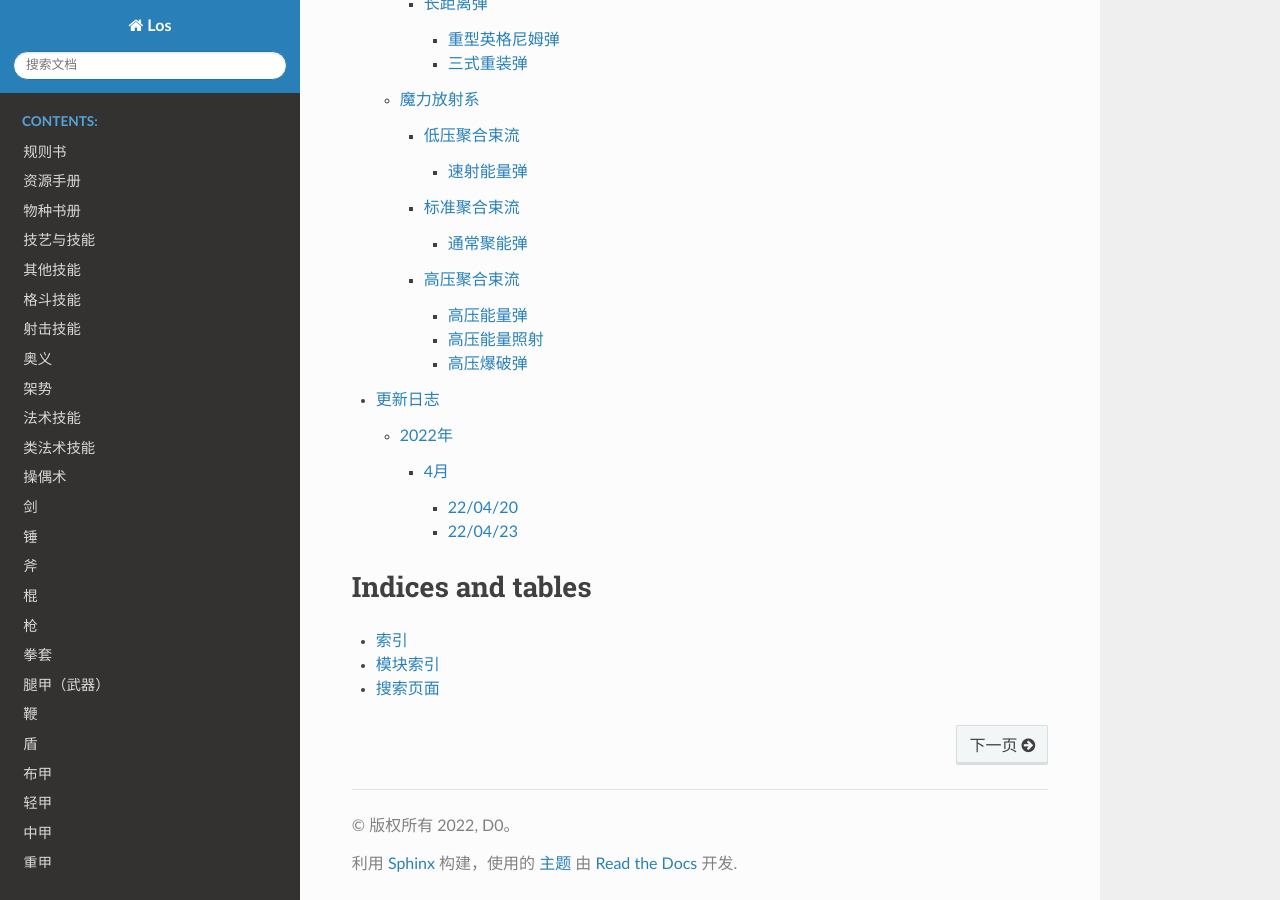
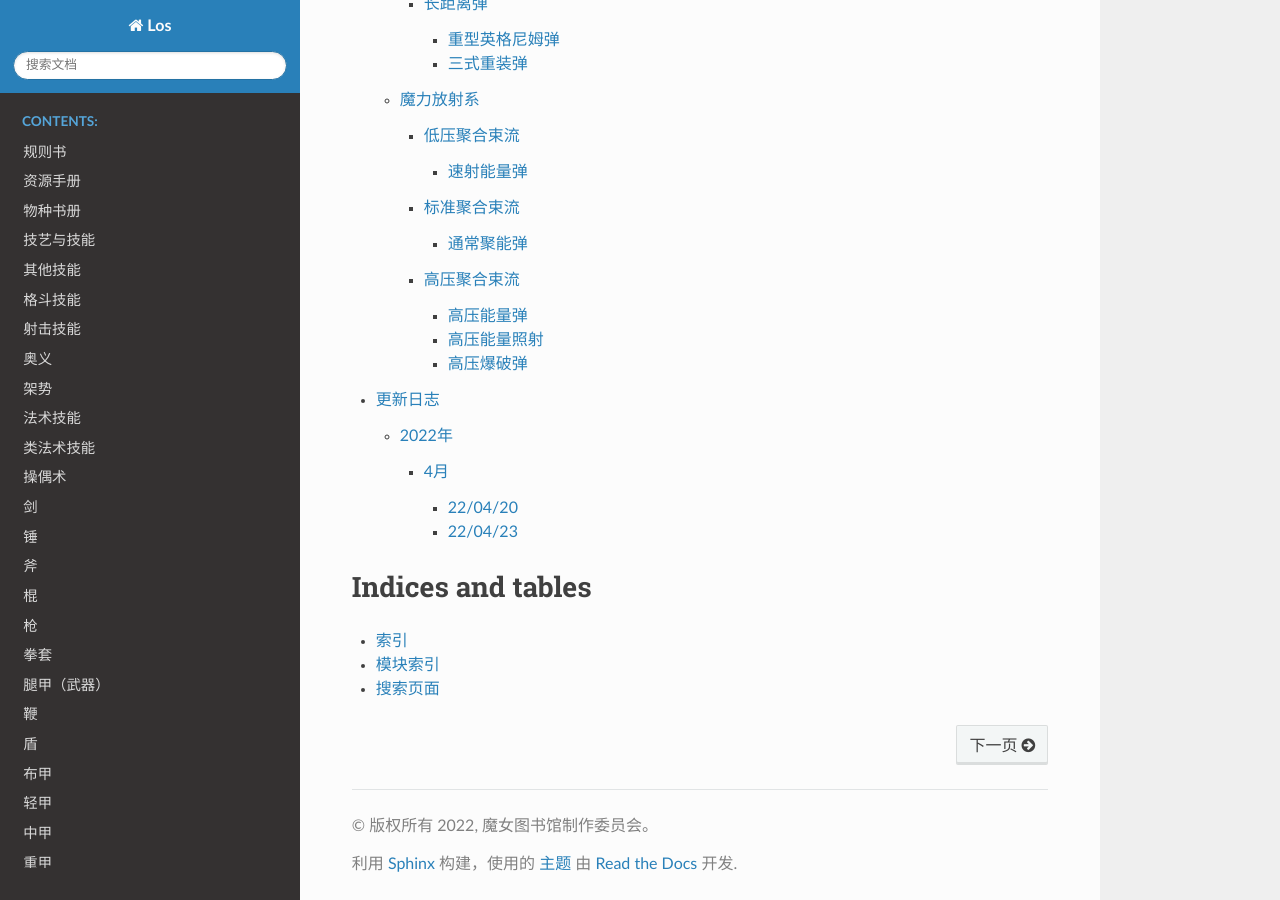
Before and after one commit to DDCQA/LOSV1Docs-, a Sphinx documentation site: the page built from source/index.rst, in a window 1280 px wide and 900 px high, scrolled down 58649 px. Built offline with Sphinx 7.4.7 and the Read the Docs theme 2.0.0, drawn with Linux system fonts in a browser that asks for light colours.

Commit message:
Update conf.py

```diff
--- a/source/conf.py
+++ b/source/conf.py
@@ -18,11 +18,11 @@
 # -- Project information -----------------------------------------------------
 
 project = 'Los'
-copyright = '2022, D0'
-author = '库库露'
+copyright = '2022, 魔女图书馆制作委员会'
+author = '魔女图书馆制作委员会'
 
 # The full version, including alpha/beta/rc tags
-release = '0.1'
+release = '1.0'
 
 
 # -- General configuration ---------------------------------------------------
```
